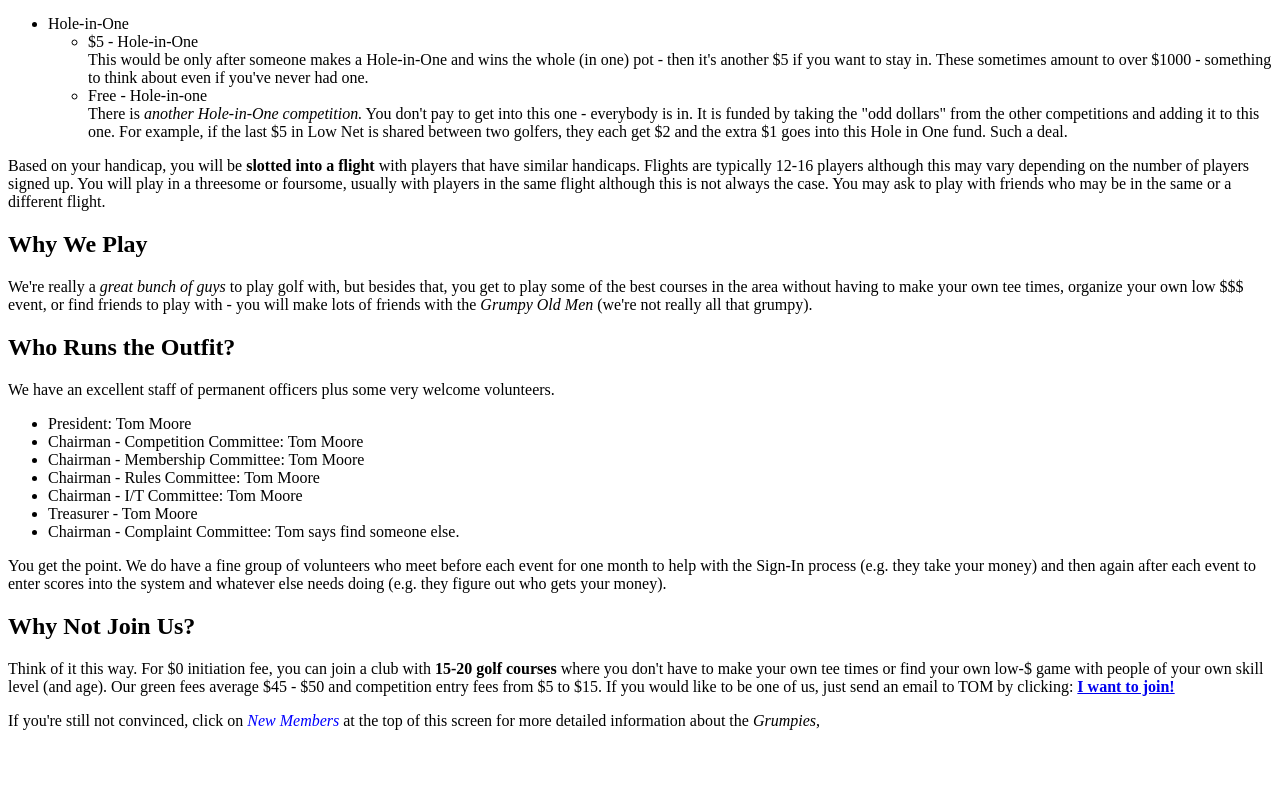
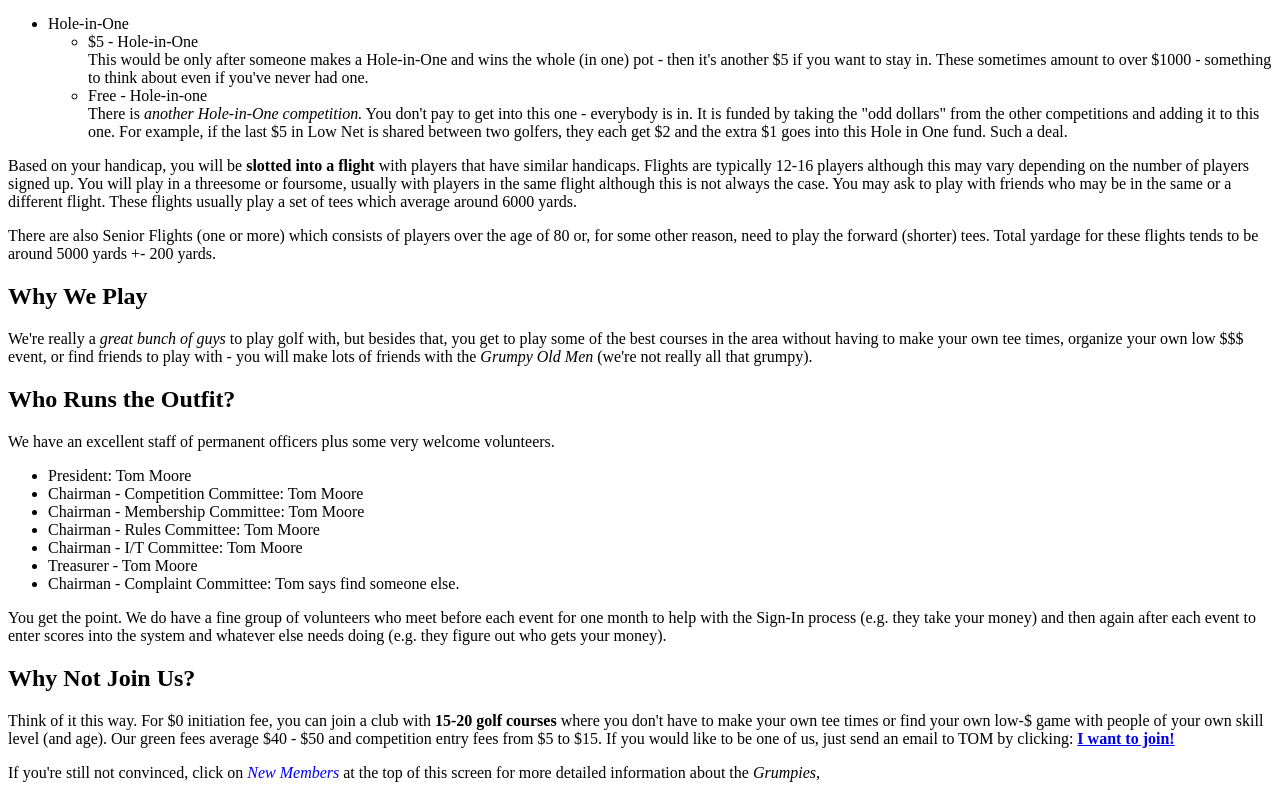
Before and after one commit to JWS1234/Grumpies, a plain HTML site: page index.html in a window 1280 px wide. Shown: the part 758-1556 px from the top of the page. Before the commit the page ends 1504 px from the top, so only its background shows below. Drawn offline with Linux system fonts and the light colour scheme.

Commit message:
Update index.html

```diff
--- a/index.html
+++ b/index.html
@@ -156,7 +156,7 @@
             </ul>
         </ul>
         <p>Based on your handicap, you will be <b>slotted into
-                a flight</b> with players that have similar
+            a flight</b> with players that have similar
             handicaps. Flights are typically 12-16 players
             although this may vary depending on the
             number of players signed up. You will play in a
@@ -164,8 +164,13 @@
             usually with players in
             the same flight although this is not always the case.
             You may ask to play with friends who may be in the same or a
-            different flight.</p>
-
+            different flight. These flights usually play a set of
+        tees which average around 6000 yards.</p>
+        <p> There are also Senior Flights (one or more) which consists
+        of players over the age of 80 or, for some other reason, need
+        to play the forward (shorter) tees. Total yardage for these
+            flights tends to be around 5000 yards +- 200 yards.
+        </p>
         <h2>Why We Play</h2>
         <p>We're really a <I>great bunch of guys</I> to play golf with, but
             besides that, you get to play some of the best courses in the area without
@@ -200,7 +205,7 @@
         <p>Think of it this way. For $0 initiation fee, you can join a club
             with <b>15-20 golf courses</b> where you don't have to make your own tee times
             or find your own low-$ game with people of your own skill level (and age).
-            Our green fees average $45 - $50 and competition entry fees from $5 to $15.
+            Our green fees average $40 - $50 and competition entry fees from $5 to $15.
             If you would like to be one of us, just send an email to TOM by clicking:
             <a href="mailto:grumpy.o.men@att.net?
                             &Subject=GOM Membership
```
